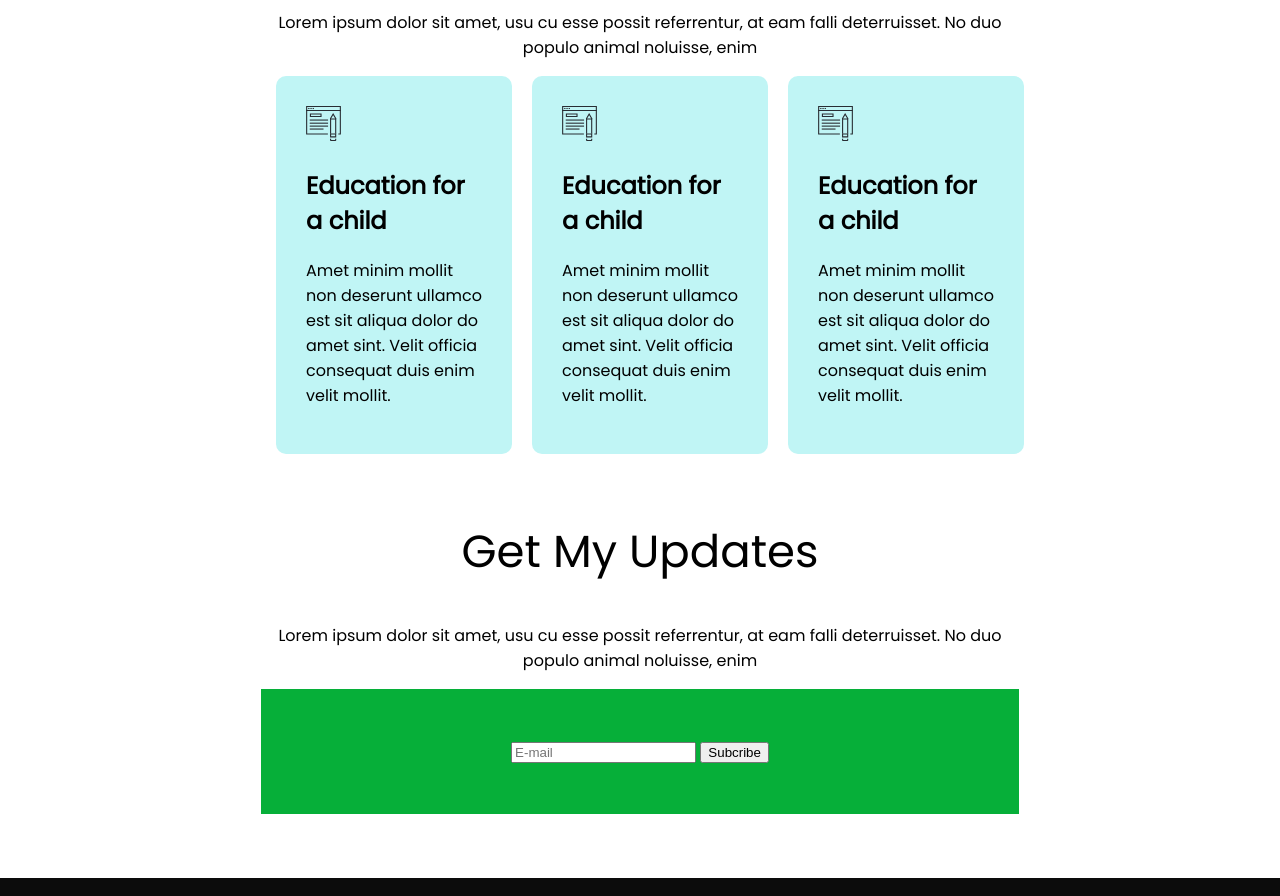
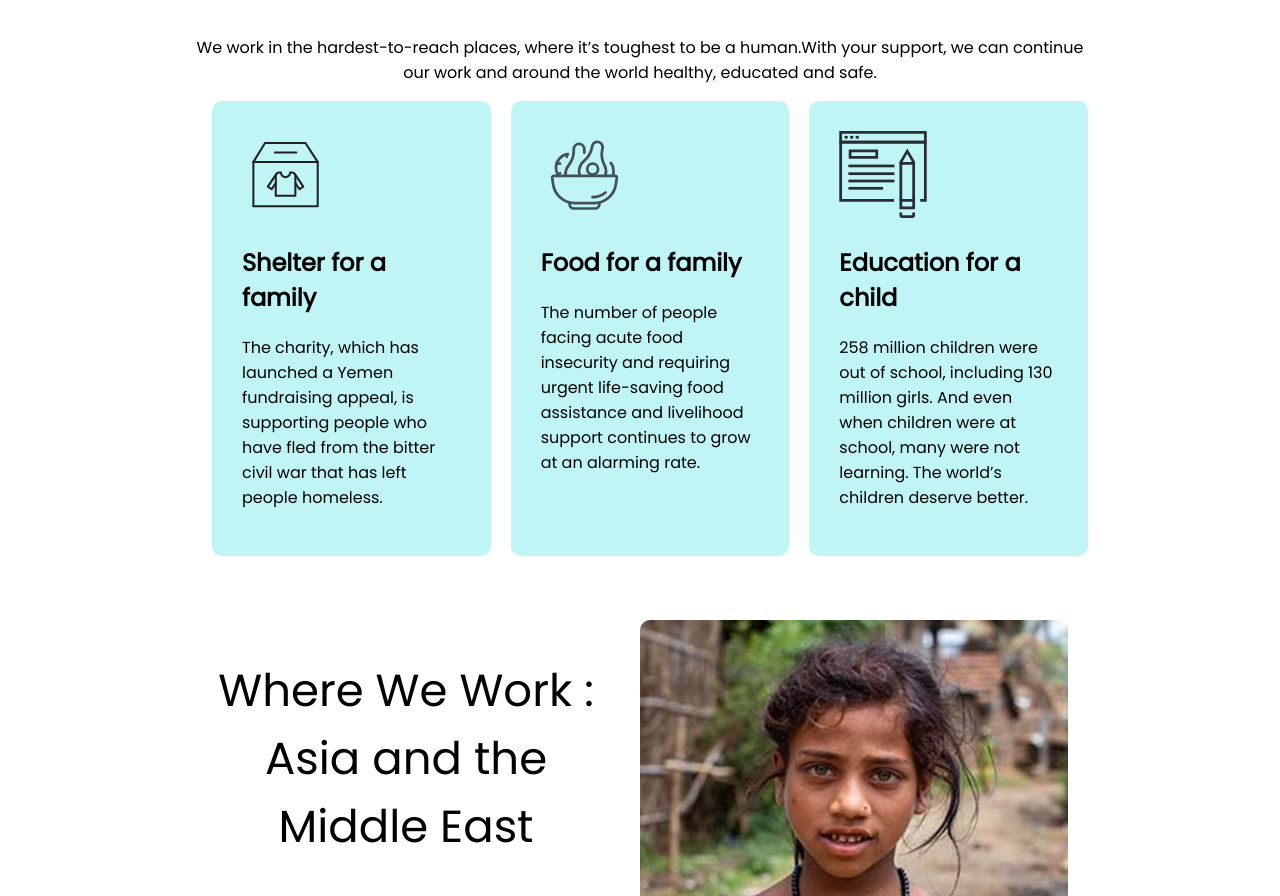
Before and after one commit to hmbadhon2/Donate-Flow, a plain HTML site: page index.html in a window 1280 px wide. Shown: the part 1232-2128 px from the top of the page. Drawn offline with Linux system fonts and the light colour scheme.

Commit message:
pray complete

```diff
--- a/index.html
+++ b/index.html
@@ -30,14 +30,14 @@
     <section class="section">
         <div class="ammount-section">
             <h2 class="heading-title"> Donate Today</h2>
-        <p>Always give without remembering and always receive without forgetting </p>
+        <p>For the first time in human history, an entire generation of children globally have had their education disrupted. And yet, this emergency comes on top of an existing learning crisis. </p>
 
             <div class="flex-container">
                 <h3>100tk   </h3>
                 <h3>200tk   </h3>
                 <h3>500tk   </h3>
                 <h3>1000tk  </h3>
-                <h3 class="style">5000tk</h3>
+                <h3>5000tk </h3>
              </div>
 
         <input type="text" placeholder="Other ammount (tk)">
@@ -50,56 +50,61 @@
     <section class="section">
         <h2 class="heading-title">Our Donate Plan</h2>
         <p>
-            Lorem ipsum dolor sit amet, usu cu esse possit referrentur, at eam falli
-            deterruisset. No duo populo animal noluisse, enim
+            We work in the hardest-to-reach places, where it’s toughest to be a human.With your support, we can continue our work and around the world healthy, educated and safe.
         </p>
         <div class="flex-container" >
             <div class="plan">
-                <img src="icon/icon4.svg" alt="">
-                <h2>Education for a child</h2>
+                <img src="icon/clothes.svg" alt="">
+                <h2>Shelter for a family</h2>
                 <p>
-                    Amet minim mollit non deserunt
-                    ullamco est sit aliqua dolor do amet
-                    sint. Velit officia consequat duis enim
-                    velit mollit.
+                    The charity, which has launched a Yemen fundraising appeal, is supporting people who have fled from the bitter civil war that has left people homeless.
+                </p>
+            </div>
+            <div class="plan">
+                <img src="icon/icon8.svg" alt="">
+                <h2>Food for a family</h2>
+                <p>
+                    The number of people facing acute food insecurity and requiring urgent life-saving food assistance and livelihood support continues to grow at an alarming rate.
                 </p>
             </div>
             <div class="plan">
                 <img src="icon/icon4.svg" alt="">
                 <h2>Education for a child</h2>
                 <p>
-                    Amet minim mollit non deserunt
-                    ullamco est sit aliqua dolor do amet
-                    sint. Velit officia consequat duis enim
-                    velit mollit.
+                    258 million children were out of school, including 130 million girls. And even when children were at school, many were not learning. The world’s children deserve better.
                 </p>
             </div>
-            <div class="plan">
-                <img src="icon/icon4.svg" alt="">
-                <h2>Education for a child</h2>
+        </div>
+    </section>
+
+    <!-- work section-->
+    <section class="section">
+        <div class="flex-container">
+            <div class="work-process">
+                <h2  class="heading-title"> Where We Work : Asia and the Middle East</h2>
                 <p>
-                    Amet minim mollit non deserunt
-                    ullamco est sit aliqua dolor do amet
-                    sint. Velit officia consequat duis enim
-                    velit mollit.
+                    The impact of COVID-19 has led to an increase in poverty, a loss of livelihoods and less access to health and nutrition services, pushing up rates of hunger and malnutrition across Asia and the Middle East.
                 </p>
+                <a class="link-button" href="www.facebook.com" target="_blank">Donate Now</a>
+
             </div>
+            <div class="work-process">
+                <img src="img/middle-est img.jpg" alt="">
+            </div>
+        </div>
 
 
-        </div>
+    </section>
 
-    </section>
     <!--Subscribe section-->
     <section class="section">
         <h2 class="heading-title">Get My Updates</h2>
-        <p>Lorem ipsum dolor sit amet, usu cu esse possit referrentur, at eam falli
-            deterruisset. No duo populo animal noluisse, enim</p>
-            <div class="form">
-                <form action="">
-                    <input type="email" placeholder="E-mail">
-                    <input type="submit" value="Subcribe">
+        <p>By providing my mobile phone number, I agree to receive recurring text messages from Save the Children (48188) and phone calls with opportunities to donate and ways to engage in our mission to support children around the world.</p>
+
+                <form action=""  class="form">
+                    <input class="email" type="email" placeholder="E-mail">
+                    <input class="submit" type="submit" value="Subcribe">
                 </form>
-            </div>
 
     </section>
 </body>
--- a/style.css
+++ b/style.css
@@ -37,7 +37,7 @@ body{
 
 .section{
     text-align: center;
-    margin:5% 20%;
+    margin:5% 15%;
 }
 /* amount -section*/
 
@@ -52,14 +52,14 @@ body{
 padding: 30px 15px;
 background-color: rgb(226, 226, 247);
 border-radius: 4px;
-margin: 50px 40px;
+margin: 50px 50px;
 
 
 }
 
-.flex-container h3 style{
-    border: 1px solid rgb(247, 61, 10) ;
-    background-color: rgb(237, 173, 155) ;
+.flex-container style{
+    border: 2px solid rgb(247, 61, 10) ;
+    background-color: rgba(245, 190, 175, 0.609) ;
 }
 .ammount-section input {
     outline: 0;
@@ -84,15 +84,44 @@ margin: 50px 40px;
 }
  .plan img{
     position: right;
-    width: 20%;
+    width: 40%;
 
+ }
+
+ /* work -section*/
+ .work-process{
+    width: 50%;
+     margin-right:20px;
+
+ }
+
+ .work-process img{
+width: 100%;
+border-radius: 10px;
 
  }
 
  .form{
-    background-color: rgb(6, 175, 57);
-    padding: 50px 250px;
+    background-color: rgba(249, 233, 219, 0.954);
+    padding: 75px 250px;
     display: inline-block;
+ }
+
+ .email {
+    border: 0px solid;
+    background-color: rgb(200, 193, 193);
+    padding: 15px 30px;
+    border-radius: 5px 0px 0px 5px;
+
+ }
+ .submit{
+    border: 0px solid;
+    background-color: rgb(249, 69, 69);
+    padding: 15px 30px;
+    margin-left: -5px;
+    color: aliceblue;
+    border-radius: 0px 5px 5px 0px;
+
  }
 
  footer{
@@ -100,4 +129,5 @@ margin: 50px 40px;
     text-align: center;
     color: aliceblue;
     padding: 20px 0;
+    outline: none;
  }
```
Also changed, not shown: img/africa-img.jpg (added), img/middle-est img.jpg (added).
